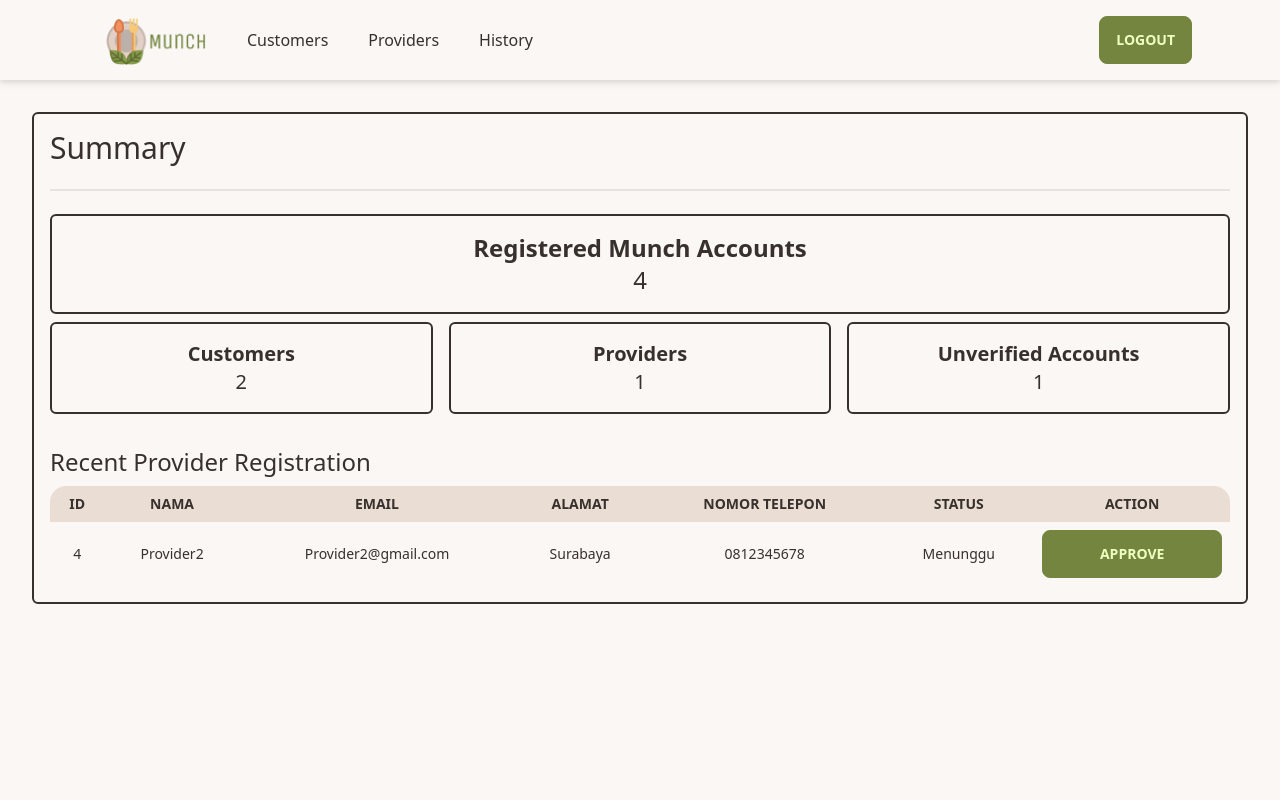
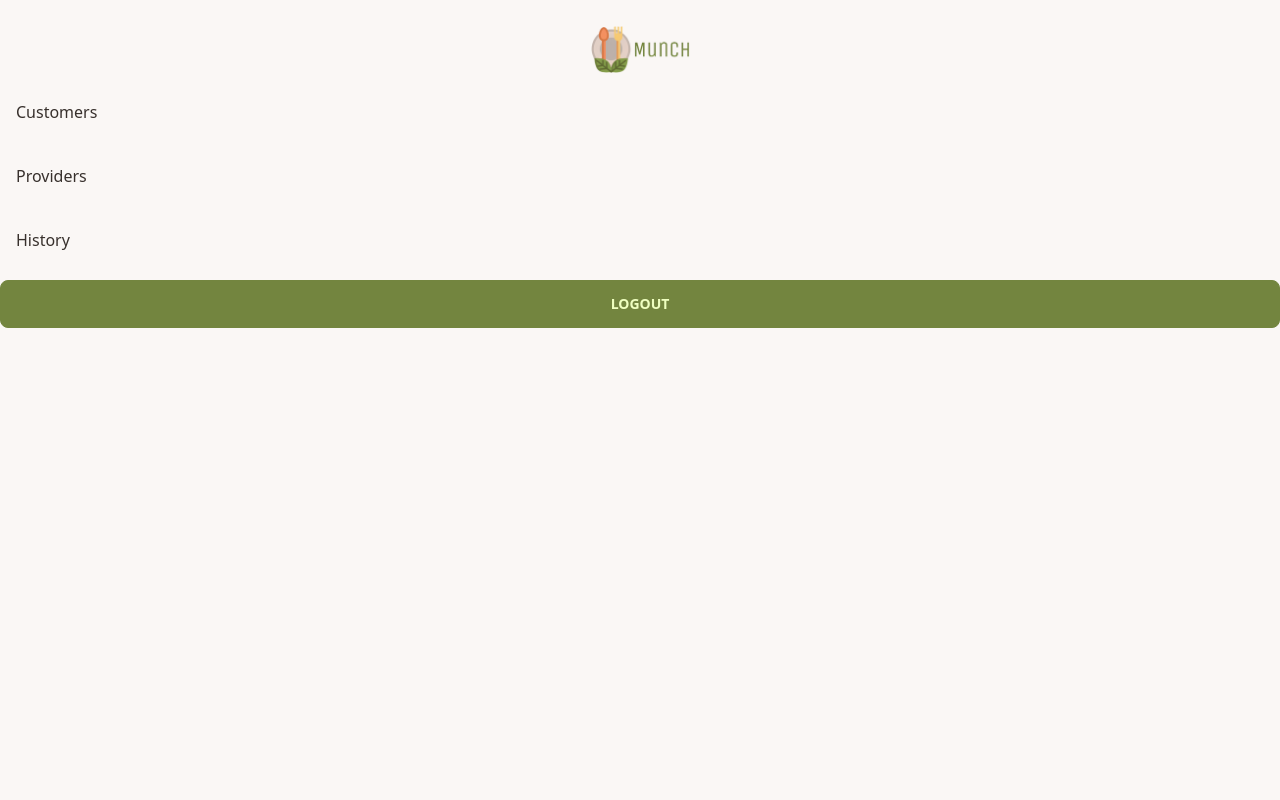
Before and after one commit to Kosmasu/catering-munch-frontend, a Vue app: page /admin in a window 1280 px wide. Shown: the top 800 px of the page. Built offline with nearby package versions, Linux system fonts and the light colour scheme.

Commit message:
admin sidebar

```diff
--- a/src/components/AdminNavbar.vue
+++ b/src/components/AdminNavbar.vue
@@ -1,5 +1,22 @@
 <template>
-  <div class="bg-base-100 drop-shadow-md">
+  <div class="bg-base-100 drop-shadow-md min-h-screen">
+    <ul class="menu flex flex-col w-full pt-6 space-y-4">
+      <RouterLink to="/admin" class="btn btn-ghost">
+        <img src="@/assets/munch.png" alt="" class="h-12" />
+      </RouterLink>
+      <li v-bind:class="getPage('admin-customers')">
+        <RouterLink to="/admin/customers">Customers</RouterLink>
+      </li>
+      <li v-bind:class="getPage('admin-providers')">
+        <RouterLink to="/admin/providers">Providers</RouterLink>
+      </li>
+      <li v-bind:class="getPage('admin-history')">
+        <RouterLink to="/admin/history">History</RouterLink>
+      </li>
+      <RouterLink to="/" class="btn btn-primary">Logout</RouterLink>
+    </ul>
+  </div>
+  <!-- <div class="bg-base-100 drop-shadow-md">
     <div class="container">
       <div class="navbar">
         <div class="navbar-start">
@@ -73,7 +90,7 @@
         </div>
       </div>
     </div>
-  </div>
+  </div> -->
 </template>
 <script>
 export default {
@@ -83,7 +100,7 @@ export default {
     },
     getPage(name) {
       return {
-        "font-semibold": this.isThisPage(name),
+        "bordered font-semibold text-primary": this.isThisPage(name),
       };
     },
   },
```
